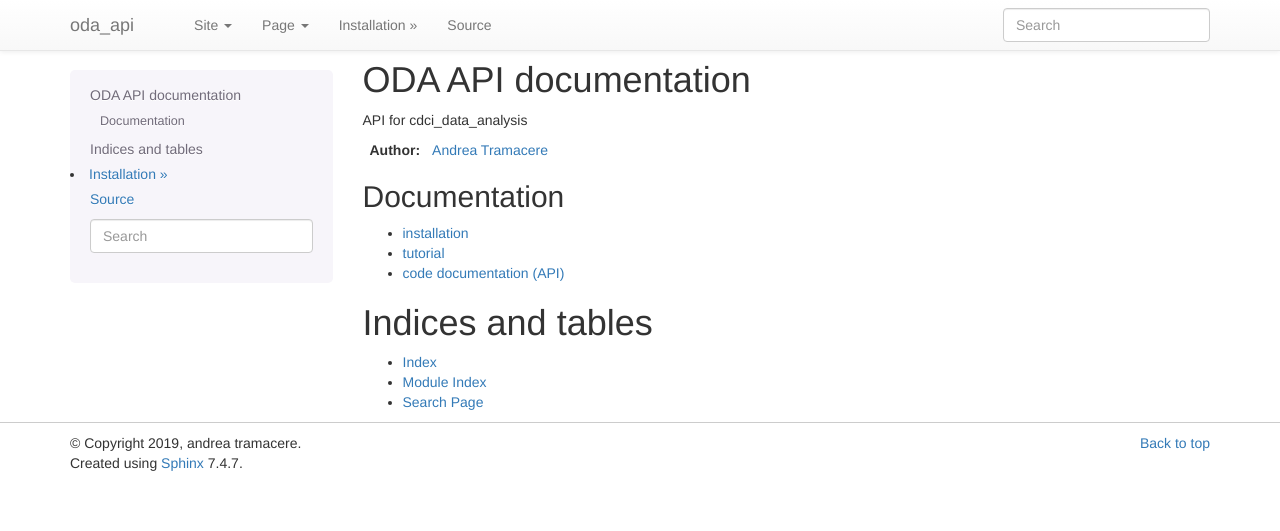
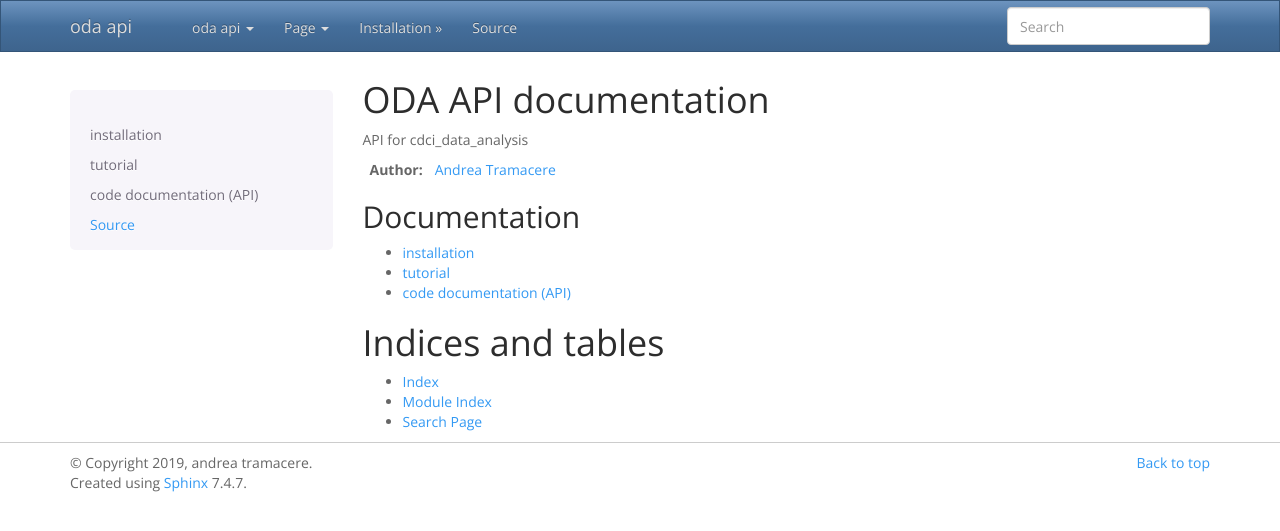
Before and after one commit to oda-hub/oda_api, a Sphinx documentation site: the page built from doc/source/index.rst, in a window 1280 px wide. Shown: the top 531 px of the page. Built offline with Sphinx 7.4.7, drawn with Linux system fonts in a browser that asks for light colours.

Commit message:
improve theme sphinx

```diff
--- /dev/null
+++ b/doc/source/_templates/my_side_bar.html
@@ -0,0 +1,19 @@
+<!--
+<ul class="globaltoc"
+>{{ toctree(maxdepth=theme_globaltoc_depth|toint, collapse=False,includehidden=theme_globaltoc_includehidden|tobool) }}</ul>
+//-->
+
+
+<div class="sidebar-block">
+  <div class="sidebar-wrapper">
+    <h2>{{ _('') }}</h2>
+  </div>
+  <div class="sidebar-toc">
+    {% set toctree = toctree(maxdepth=4, collapse=True, includehidden=True) %}
+    {% if toctree %}
+      {{ toctree }}
+    {% else %}
+      {{ toc }}
+    {% endif %}
+  </div>
+</div>
--- a/doc/source/conf.py
+++ b/doc/source/conf.py
@@ -16,6 +16,7 @@
 import sys
 sys.path.insert(0, os.path.abspath('../../'))
 #import oda_api
+on_rtd = os.environ.get('READTHEDOCS', None) == 'True'
 
 
 # -- Project information -----------------------------------------------------
@@ -97,6 +98,89 @@
 #
 # html_sidebars = {}
 
+if html_theme=='bootstrap':
+
+    #html_sidebars = {'**': ['localtoc.html', 'sourcelink.html', 'searchbox.html']}
+
+    #html_sidebars = {
+    #    '**': ['localtoc.html'],
+    #}
+    html_sidebars = {'**': ['my_side_bar.html', 'sourcelink.html']}
+
+
+    html_static_path = ['_static']
+
+    html_theme_options = {
+        # Navigation bar title. (Default: ``project`` value)
+        'navbar_title': "oda api",
+
+        # Tab name for entire site. (Default: "Site")
+        'navbar_site_name': "oda api",
+
+        # A list of tuples containing pages or urls to link to.
+        # Valid tuples should be in the following forms:
+        #    (name, page)                 # a link to a page
+        #    (name, "/aa/bb", 1)          # a link to an arbitrary relative url
+        #    (name, "http://example.com", True) # arbitrary absolute url
+        # Note the "1" or "True" value above as the third argument to indicate
+        # an arbitrary url.
+        #'navbar_links': [
+        #    ("Examples", "examples"),
+        #    ("Link", "http://example.com", True),
+        #],
+
+        # Render the next and previous page links in navbar. (Default: true)
+        'navbar_sidebarrel': 'True',
+
+        # Render the current pages TOC in the navbar. (Default: true)
+        'navbar_pagenav': 'true',
+
+        # Tab name for the current pages TOC. (Default: "Page")
+        'navbar_pagenav_name': "Page",
+
+        # Global TOC depth for "site" navbar tab. (Default: 1)
+        # Switching to -1 shows all levels.
+        'globaltoc_depth': 2,
+
+        # Include hidden TOCs in Site navbar?
+        #
+        # Note: If this is "false", you cannot have mixed ``:hidden:`` and
+        # non-hidden ``toctree`` directives in the same page, or else the build
+        # will break.
+        #
+        # Values: "true" (default) or "false"
+        'globaltoc_includehidden': "true",
+
+        # HTML navbar class (Default: "navbar") to attach to <div> element.
+        # For black navbar, do "navbar navbar-inverse"
+        'navbar_class': "navbar navbar-inverse",
+
+        # Fix navigation bar to top of page?
+        # Values: "true" (default) or "false"
+        'navbar_fixed_top': "true",
+
+        # Location of link to source.
+        # Options are "nav" (default), "footer" or anything else to exclude.
+        'source_link_position': "nav",
+
+        # Bootswatch (http://bootswatch.com/) theme.
+        #
+        # Options are nothing (default) or the name of a valid theme
+        # such as "cosmo" or "sandstone".
+        #
+        # The set of valid themes depend on the version of Bootstrap
+        # that's used (the next config option).
+        #
+        # Currently, the supported themes are:
+        # - Bootstrap 2: https://bootswatch.com/2
+        # - Bootstrap 3: https://bootswatch.com/3
+        'bootswatch_theme': "spacelab",
+
+        # Choose Bootstrap version.
+        # Values: "3" (default) or "2" (in quotes)
+        'bootstrap_version': "3",
+    }
+
 
 # -- Options for HTMLHelp output ---------------------------------------------
 
```
